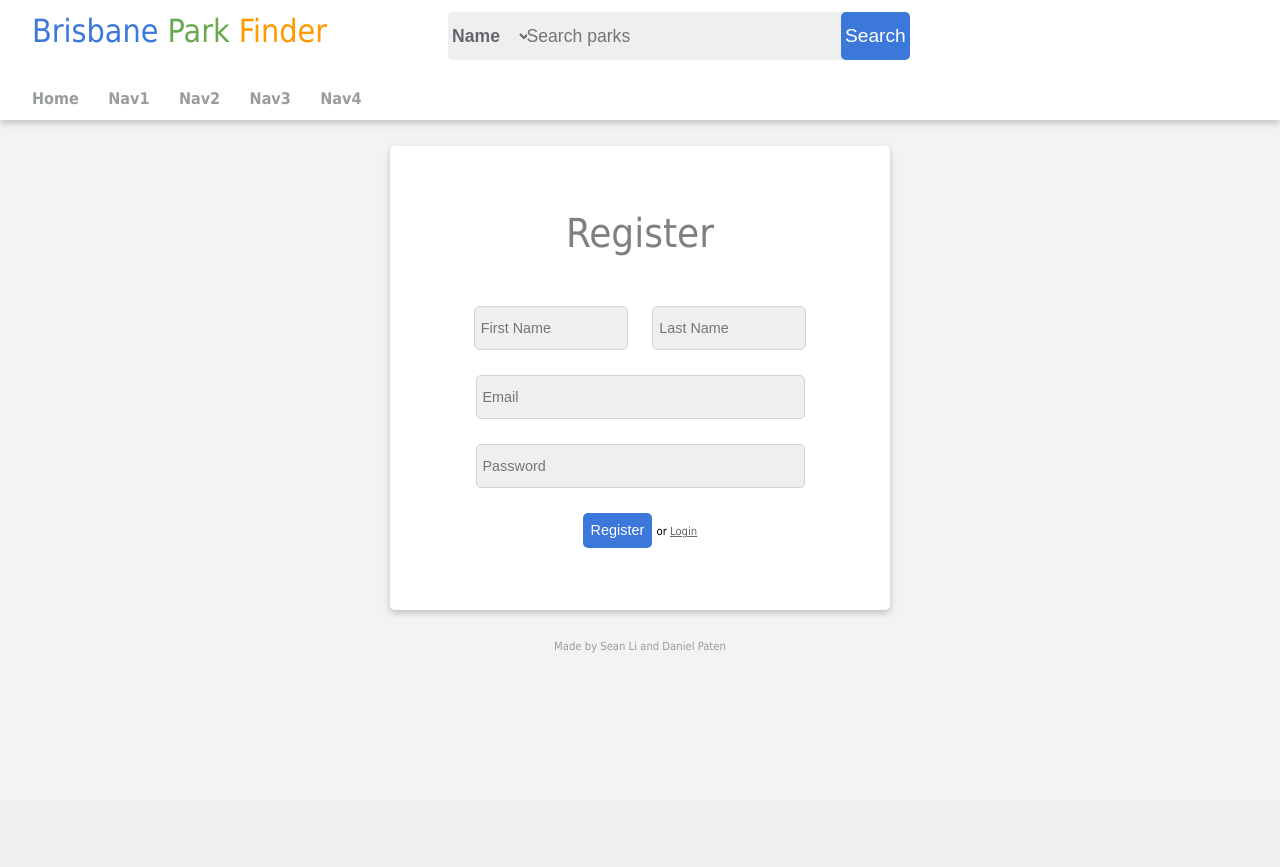
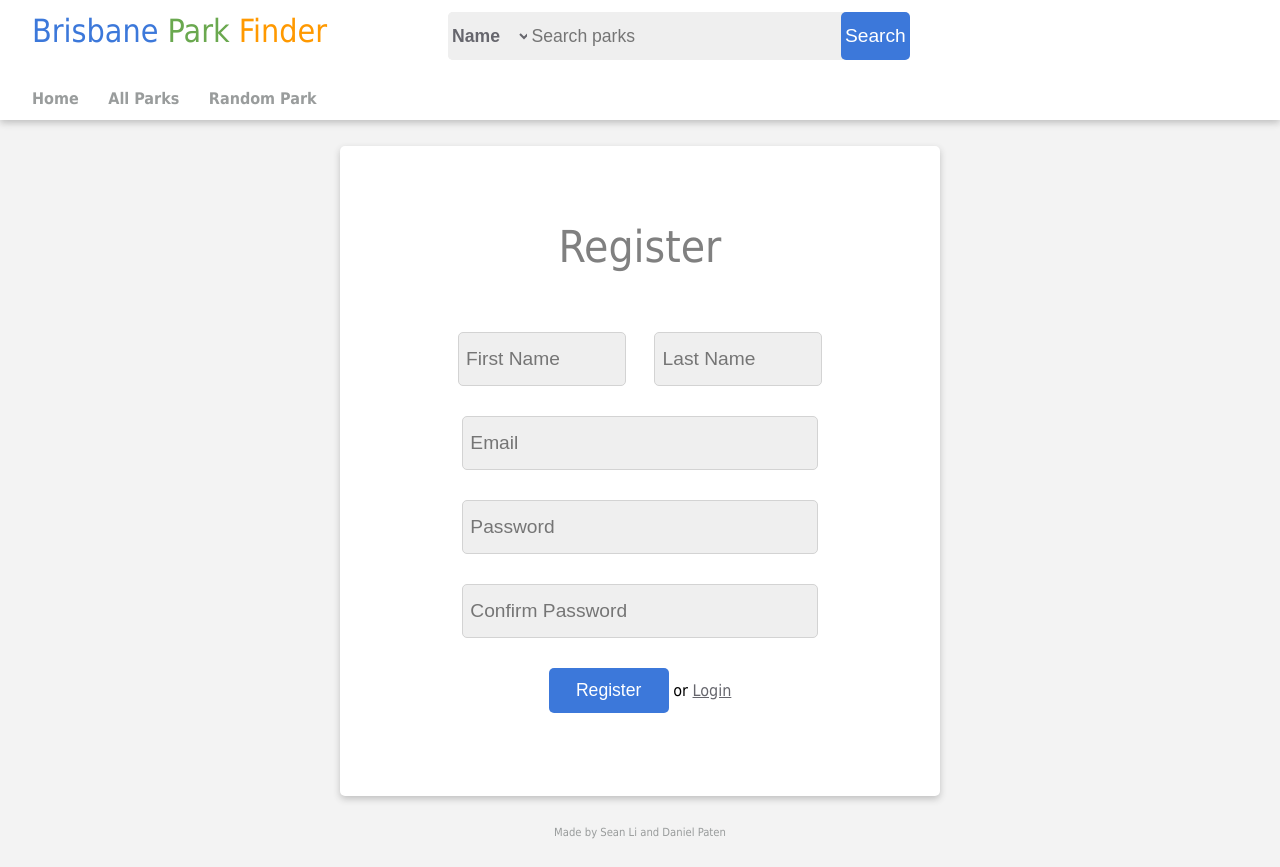
Before and after one commit to leexsen/Brisbane-Park-Finder, a PHP site: page /register.html in a window 1280 px wide. Before the commit the page ends 653 px from the top, so only its background shows below. Run offline with PHP 8.4, Linux system fonts and the light colour scheme.

Commit message:
Minor design changes, first implementation of form validation (will improve later)

```diff
--- a/register.html
+++ b/register.html
@@ -46,31 +46,33 @@
                         <option value="suburb">Suburb 9</option>
                     </select>
 
-                    <input type="text" id="searchBarHeader" name="searchBar" placeholder="Search parks">
+                    <input type="text" id="searchBarHeader" name="searchBar" placeholder=" Search parks">
                     <input type="submit" id="submitButtonHeader" formaction="resultPage.html" value="Search">
                 </form>
             </div>
 
 			<div id="navigationBar">
 				<ul>
-					<li><a href="searchPage.html">Home</a></li>
-					<li><a href="">Nav1</a></li>
-					<li><a href="">Nav2</a></li>
-					<li><a href="">Nav3</a></li>
-					<li><a href="">Nav4</a></li>
+                    <li><a href="searchPage.html">Home</a></li>
+                    <li><a href="resultPage.html">All Parks</a></li>
+                    <li><a href="itemPage.html">Random Park</a></li>
 				</ul>
 			</div>
 
 		</div>
 
         <div id="whiteBox">
-            <span id="titleText">Register</span></br>
-            <input type="text" class="loginFormHalf" name="firstName" placeholder=" First Name">
-            <input type="text" class="loginFormHalf" name="lastName" placeholder=" Last Name">
-            <input type="email" class="loginForm" name="emailForm" placeholder=" Email">
-            <input type="password" class="loginForm" name="passwordForm" placeholder=" Password"></br>
-            <input type="submit" id="loginButton" value="Register">
-            <span id="loginOrRegisterText"> or <a href="login.html">Login</a></span>
+            <span id="titleText">Register</span><br>
+            <form action="" method="get" onsubmit="return registerSubmit(this)">
+                <input type="text" class="loginFormHalf" name="firstName" placeholder=" First Name" required>
+                <input type="text" class="loginFormHalf" name="lastName" placeholder=" Last Name" required>
+                <input type="email" class="loginForm" name="emailForm" placeholder=" Email" required>
+                <input type="password" class="loginForm" name="passwordForm" placeholder=" Password" onkeypress="clearError()" required><br>
+                <input type="password" class="loginForm" name="confirmForm" placeholder=" Confirm Password" onkeypress="clearError()" required><br>
+                <input type="submit" id="loginButton" value="Register">
+                <span id="loginOrRegisterText"> or <a href="login.html">Login</a></span>
+                <br><span id="badLogin"></span>
+            </form>
         </div>
         <div id="footer">
             <span id="footerText">Made by Sean Li and Daniel Paten</span>
--- a/resultPage.html
+++ b/resultPage.html
@@ -47,7 +47,7 @@
                         <option value="suburb">Suburb 9</option>
                     </select>
 
-                    <input type="text" id="searchBarHeader" name="searchBar" placeholder="Search parks">
+                    <input type="text" id="searchBarHeader" name="searchBar" placeholder=" Search parks">
                     <input type="submit" id="submitButtonHeader" formaction="resultPage.html" value="Search">
                 </form>
             </div>
@@ -58,7 +58,9 @@
 
 			<div id="navigationBar">
 				<ul>
-					<li><a href="searchPage.html">Home</a></li>
+                    <li><a href="searchPage.html">Home</a></li>
+                    <li><a href="resultPage.html">All Parks</a></li>
+                    <li><a href="itemPage.html">Random Park</a></li>
 				</ul>
 			</div>
 
--- a/script.js
+++ b/script.js
@@ -110,11 +110,11 @@ function hideSearchBar()
 // These functions get the user's current location and puts it in the search box automatically.
 // If the user cannot do geolocation the appropriate message is shown.
 function getLocation() {
-    var searchBox = document.getElementsByName(name_searchBar)[0];
+    var searchBar = document.getElementsByName(name_searchBar)[0];
     if (navigator.geolocation) {
         navigator.geolocation.getCurrentPosition(showPosition, showError);
     } else {
-        searchBox.innerHTML = " Geolocation is not supported by your browser.";
+        searchBar.innerHTML = " Geolocation is not supported by your browser.";
     }
 }
 
@@ -125,7 +125,7 @@ function showPosition(position) {
 
 
 function showError(error) {
-    var searchBox = document.getElementsByName(name_searchBar)[0];
+    var searchBar = document.getElementsByName(name_searchBar)[0];
     var msg = "";
     switch(error.code) {
         case error.PERMISSION_DENIED:
@@ -207,3 +207,39 @@ function searchSubmit(form)
 
     return true;
 }
+
+// Checks if the user's form data matches with the server's data and logs them in if so.
+function loginSubmit() {
+    var id_badLogin = document.getElementById("badLogin");
+
+    // The following is just a hackish way to test both success and failure of the form.
+    // This code will change once server side validation is active.
+    var chanceOfSuccess = Math.floor(Math.random() * 2);
+
+    if (chanceOfSuccess == 0) {
+        id_badLogin.innerHTML = "Incorrect login. Please try again.";
+        id_badLogin.style.display = 'initial';
+        return false;
+    } else {
+        return true;
+    }
+}
+
+// Adds the user's form data to the server's data and logs them in.
+function registerSubmit(form) {
+    var id_badLogin = document.getElementById("badLogin");
+
+    if (form.passwordForm.value != form.confirmForm.value) {
+        id_badLogin.innerHTML = "Ensure the password fields match.";
+        id_badLogin.style.display = 'initial';
+        return false;
+    } else {
+        return true;
+    }
+}
+
+// Clears the error message
+function clearError() {
+    document.getElementById("badLogin").style.display = 'none';
+
+}
--- a/style.css
+++ b/style.css
@@ -440,10 +440,9 @@ body, html {
     margin-right: auto;
     margin-top: 2%;
     margin-bottom: 2%;
-    padding-top: 5%;
-    height: 100%;
-    max-height:400px;
-    max-width: 500px;
+    padding-top: 75px;
+    height: 575px;
+    max-width: 600px;
     background-color: #FFFFFF;
     border-radius: 5px;
     box-shadow: 0px 3px 7px #c0c0c0;
@@ -453,7 +452,7 @@ body, html {
 #titleText {
     margin-left: auto;
     margin-right: auto;
-    font-size: 250%;
+    font-size: 275%;
     color: #808080;
 }
 
@@ -461,63 +460,60 @@ body, html {
     margin-top: 10%;
     margin-left: auto;
     margin-right: auto;
-    height: 10%;
-    max-height: 40px;
-    width: 20%;
-    min-width:323px;
+    height: 50px;
+    width: 40%;
+    min-width: 350px;
     border: #d3d3d3 solid thin;
     border-radius: 5px;
     background-color: #efefef;
-    font-size: 90%;
+    font-size: 120%;
 }
 
 .loginForm {
     margin-top: 5%;
     margin-left: auto;
     margin-right: auto;
-    height: 10%;
-    max-height: 40px;
-    width: 20%;
-    min-width:323px;
+    height: 50px;
+    width: 40%;
+    min-width: 350px;
     border: #d3d3d3 solid thin;
     border-radius: 5px;
     background-color: #efefef;
-    font-size: 90%;
+    font-size: 120%;
 }
 
 .loginFormHalf {
     margin-top: 10%;
     margin-left: 2%;
     margin-right: 2%;
-    height: 10%;
-    max-height: 40px;
-    width: 10%;
-    min-width:148px;
+    height: 50px;
+    width: 20%;
+    min-width: 162px;
     border: #d3d3d3 solid thin;
     border-radius: 5px;
     background-color: #efefef;
-    font-size: 90%;
+    font-size: 120%;
 }
 
 #loginButton {
     margin-left: auto;
     margin-right: auto;
     margin-top: 5%;
-    height: 10%;
-    max-height: 35px;
-    width: 10%;
-    min-width: 69px;
+    margin-bottom: 5%;
+    height: 45px;
+    width: 20%;
+    min-width: 70px;
     border: 0;
     border-radius: 5px;
     background-color: #3c78da;
     padding: 0;
     color: white;
     outline: none;
-    font-size: 90%;
+    font-size: 110%;
 }
 
 #loginOrRegisterText {
-    font-size: 70%;
+    font-size: 100%;
     position: relative;
 }
 
@@ -525,10 +521,16 @@ body, html {
     color: #66666d;
 }
 
+#badLogin {
+    font-size: 110%;
+    color: red;
+    display: none;
+}
+
 #footer {
     text-align: center;
     margin-top: 10px;
-    margin-bottom: 10px;
+    padding-bottom: 30px;
 	height: 2%;
 }
 
```
Also changed, not shown: other parts of style.css (+14 -14 lines), itemPage.html (+4 -6 lines), login.html (+10 -9 lines), searchPage.html (+6 -8 lines).
